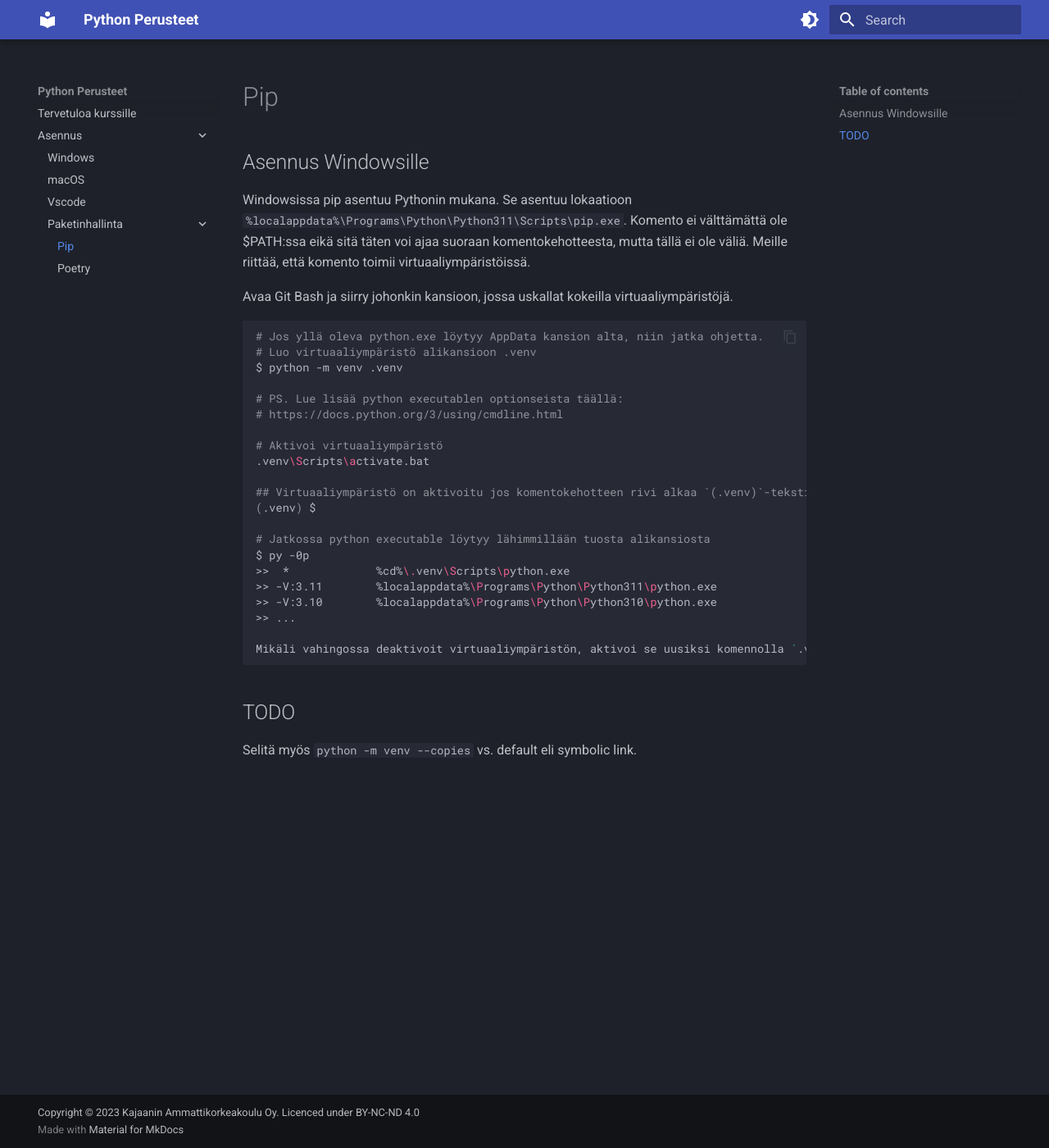
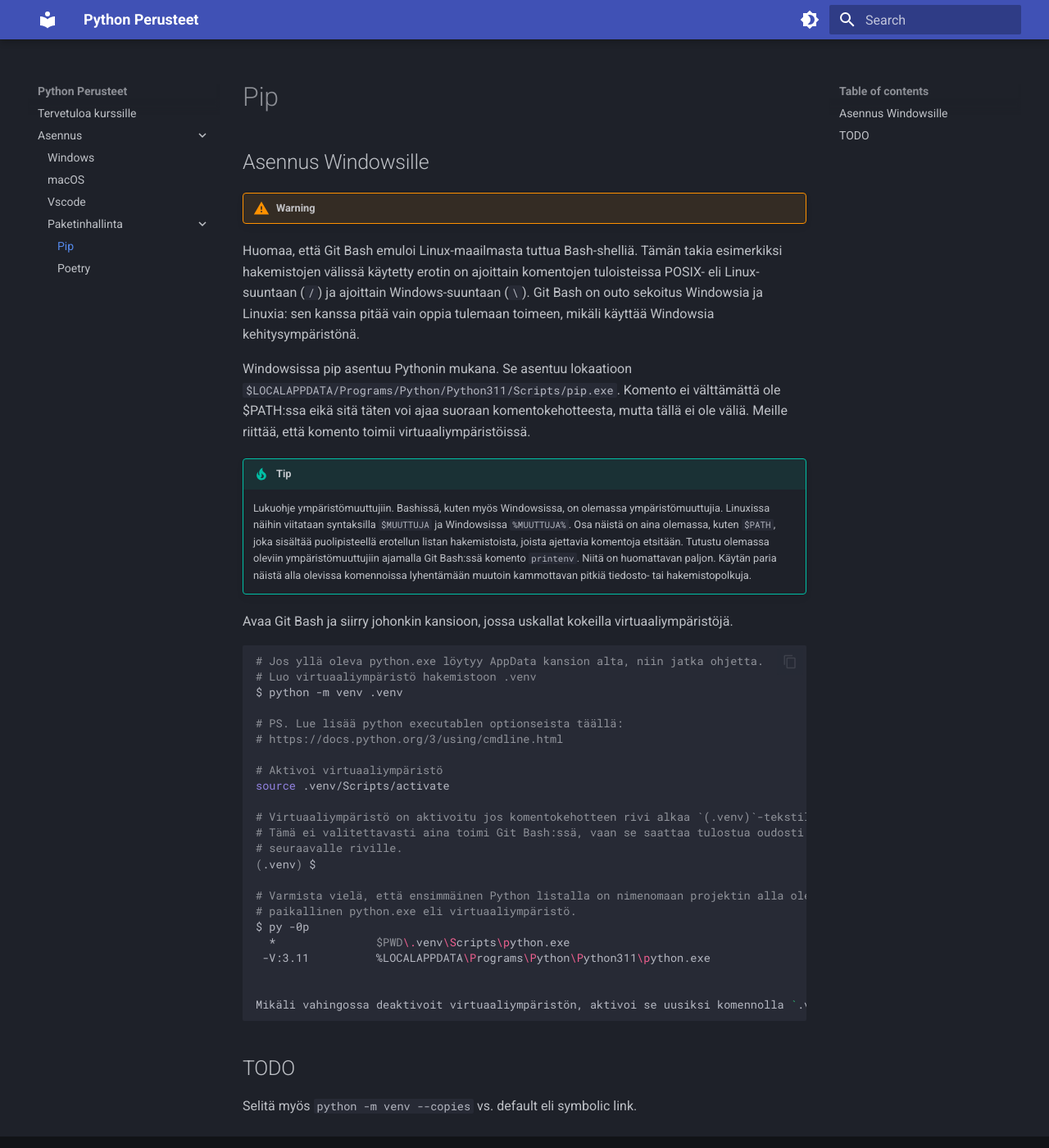
Before and after one commit to sourander/python-perusteet, an MkDocs documentation site: the page built from docs/asennus/paketinhallinta/pip.md, in a window 1280 px wide and 1400 px high. Shown: the whole window at 82% size. Built offline with MkDocs 1.6.1 and Material for MkDocs 9.7.7, drawn with Linux system fonts in a browser that asks for light colours.

Commit message:
Moved all Win commands to Git Bash

````diff
--- a/docs/asennus/paketinhallinta/pip.md
+++ b/docs/asennus/paketinhallinta/pip.md
@@ -1,29 +1,37 @@
 ## Asennus Windowsille
 
-Windowsissa pip asentuu Pythonin mukana. Se asentuu lokaatioon `%localappdata%\Programs\Python\Python311\Scripts\pip.exe`. Komento ei välttämättä ole $PATH:ssa eikä sitä täten voi ajaa suoraan komentokehotteesta, mutta tällä ei ole väliä. Meille riittää, että komento toimii virtuaaliympäristöissä.
+!!! warning
+   Huomaa, että Git Bash emuloi Linux-maailmasta tuttua Bash-shelliä. Tämän takia esimerkiksi hakemistojen välissä käytetty erotin on ajoittain komentojen tuloisteissa POSIX- eli Linux-suuntaan (`/`) ja ajoittain Windows-suuntaan (`\`). Git Bash on outo sekoitus Windowsia ja Linuxia: sen kanssa pitää vain oppia tulemaan toimeen, mikäli käyttää Windowsia kehitysympäristönä.
+
+Windowsissa pip asentuu Pythonin mukana. Se asentuu lokaatioon `$LOCALAPPDATA/Programs/Python/Python311/Scripts/pip.exe`. Komento ei välttämättä ole $PATH:ssa eikä sitä täten voi ajaa suoraan komentokehotteesta, mutta tällä ei ole väliä. Meille riittää, että komento toimii virtuaaliympäristöissä.
+
+!!! tip
+    Lukuohje ympäristömuuttujiin. Bashissä, kuten myös Windowsissa, on olemassa ympäristömuuttujia. Linuxissa näihin viitataan syntaksilla `$MUUTTUJA` ja Windowsissa `%MUUTTUJA%`. Osa näistä on aina olemassa, kuten `$PATH`, joka sisältää puolipisteellä erotellun listan hakemistoista, joista ajettavia komentoja etsitään. Tutustu olemassa oleviin ympäristömuuttujiin ajamalla Git Bash:ssä komento `printenv`. Niitä on huomattavan paljon. Käytän paria näistä alla olevissa komennoissa lyhentämään muutoin kammottavan pitkiä tiedosto- tai hakemistopolkuja.
 
 Avaa Git Bash ja siirry johonkin kansioon, jossa uskallat kokeilla virtuaaliympäristöjä.
 
 ```bash
 # Jos yllä oleva python.exe löytyy AppData kansion alta, niin jatka ohjetta.
-# Luo virtuaaliympäristö alikansioon .venv
+# Luo virtuaaliympäristö hakemistoon .venv
 $ python -m venv .venv
 
 # PS. Lue lisää python executablen optionseista täällä:
 # https://docs.python.org/3/using/cmdline.html
 
 # Aktivoi virtuaaliympäristö
-.venv\Scripts\activate.bat
+source .venv/Scripts/activate
 
-## Virtuaaliympäristö on aktivoitu jos komentokehotteen rivi alkaa `(.venv)`-tekstillä.
+# Virtuaaliympäristö on aktivoitu jos komentokehotteen rivi alkaa `(.venv)`-tekstillä.
+# Tämä ei valitettavasti aina toimi Git Bash:ssä, vaan se saattaa tulostua oudosti vasta
+# seuraavalle riville.
 (.venv) $
 
-# Jatkossa python executable löytyy lähimmillään tuosta alikansiosta
+# Varmista vielä, että ensimmäinen Python listalla on nimenomaan projektin alla oleva
+# paikallinen python.exe eli virtuaaliympäristö.
 $ py -0p
->>  *             %cd%\.venv\Scripts\python.exe
->> -V:3.11        %localappdata%\Programs\Python\Python311\python.exe
->> -V:3.10        %localappdata%\Programs\Python\Python310\python.exe
->> ...
+  *               $PWD\.venv\Scripts\python.exe
+ -V:3.11          %LOCALAPPDATA\Programs\Python\Python311\python.exe
+
 
 Mikäli vahingossa deaktivoit virtuaaliympäristön, aktivoi se uusiksi komennolla `.venv\Scripts\activate.bat`. Sinun tulee ajaa tämä **aina** kun suljet ja käynnistät
 ```
````
Also changed, not shown: docs/asennus/paketinhallinta/poetry.md (+32 -0 lines), docs/asennus/vscode.md (+9 -12 lines), docs/asennus/windows.md (+7 -5 lines), käyttö/bash.md (added, +1 -0 lines), docs/images/python-311-installer-path.png (added).
